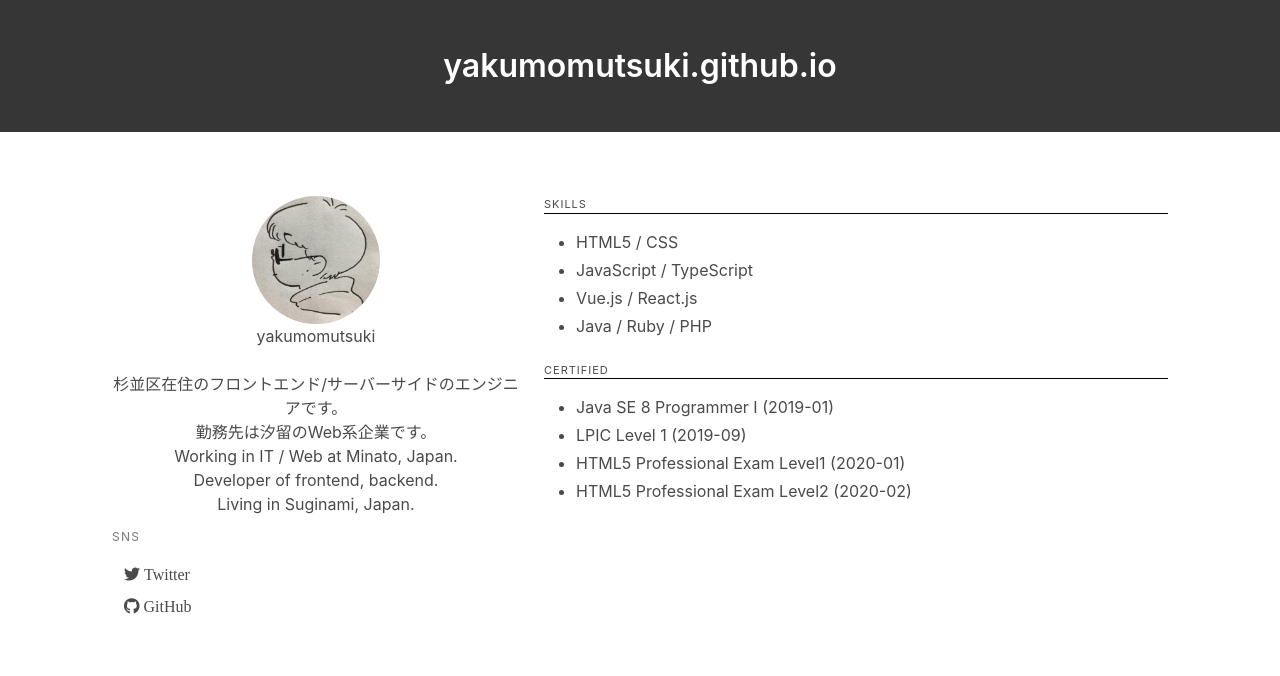
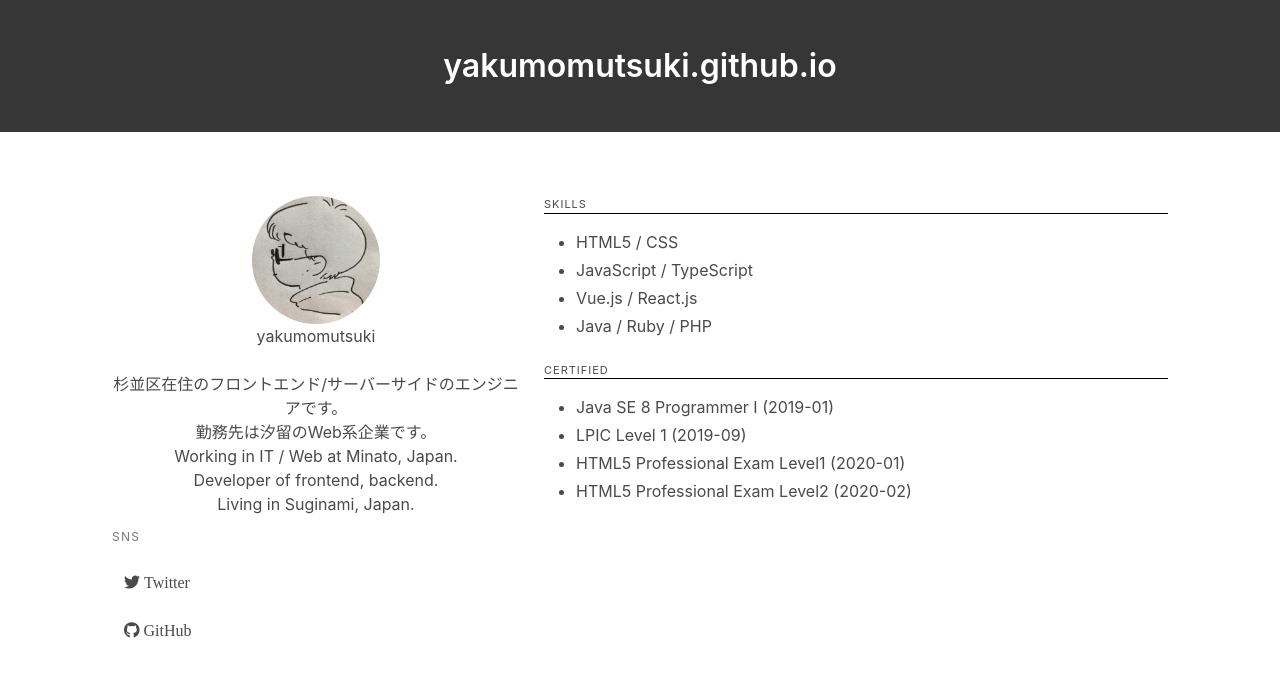
Before and after one commit to yakumomutsuki/yakumomutsuki.github.io, a Next.js app: page / in a window 1280 px wide. Shown: the top 676 px of the page. Built offline with nearby package versions, Linux system fonts and the light colour scheme.

Commit message:
Took measures SEO.

```diff
--- a/pages/_document.tsx
+++ b/pages/_document.tsx
@@ -6,6 +6,7 @@ class Document extends NextDocument<{}> {
     return (
       <Html lang="ja">
         <Head>
+          <meta name="description" content="This content is yakumomutsuki's profile page." />
           <meta name="viewport" content="initial-scale=1.0, width=device-width" />
         </Head>
 
--- a/pages/index.tsx
+++ b/pages/index.tsx
@@ -47,10 +47,10 @@ class Home extends React.Component {
                 </p>
                 <ul className="menu-list is-unstyled">
                   <li>
-                    <a className="fab fa-twitter" href="https://twitter.com/yakumomutsuki">&nbsp;Twitter</a>
+                    <a className="fab fa-twitter touchable" href="https://twitter.com/yakumomutsuki">&nbsp;Twitter</a>
                   </li>
                   <li>
-                    <a className="fab fa-github" href="https://github.com/yakumomutsuki">&nbsp;GitHub</a>
+                    <a className="fab fa-github touchable" href="https://github.com/yakumomutsuki">&nbsp;GitHub</a>
                   </li>
                 </ul>
               </div>
@@ -104,6 +104,9 @@ class Home extends React.Component {
           h2.heading {
             border-bottom: 1px solid black;
           }
+          li > a.touchable {
+            padding: 1rem .75rem
+          }
         `}</style>
       </>
     )
```
